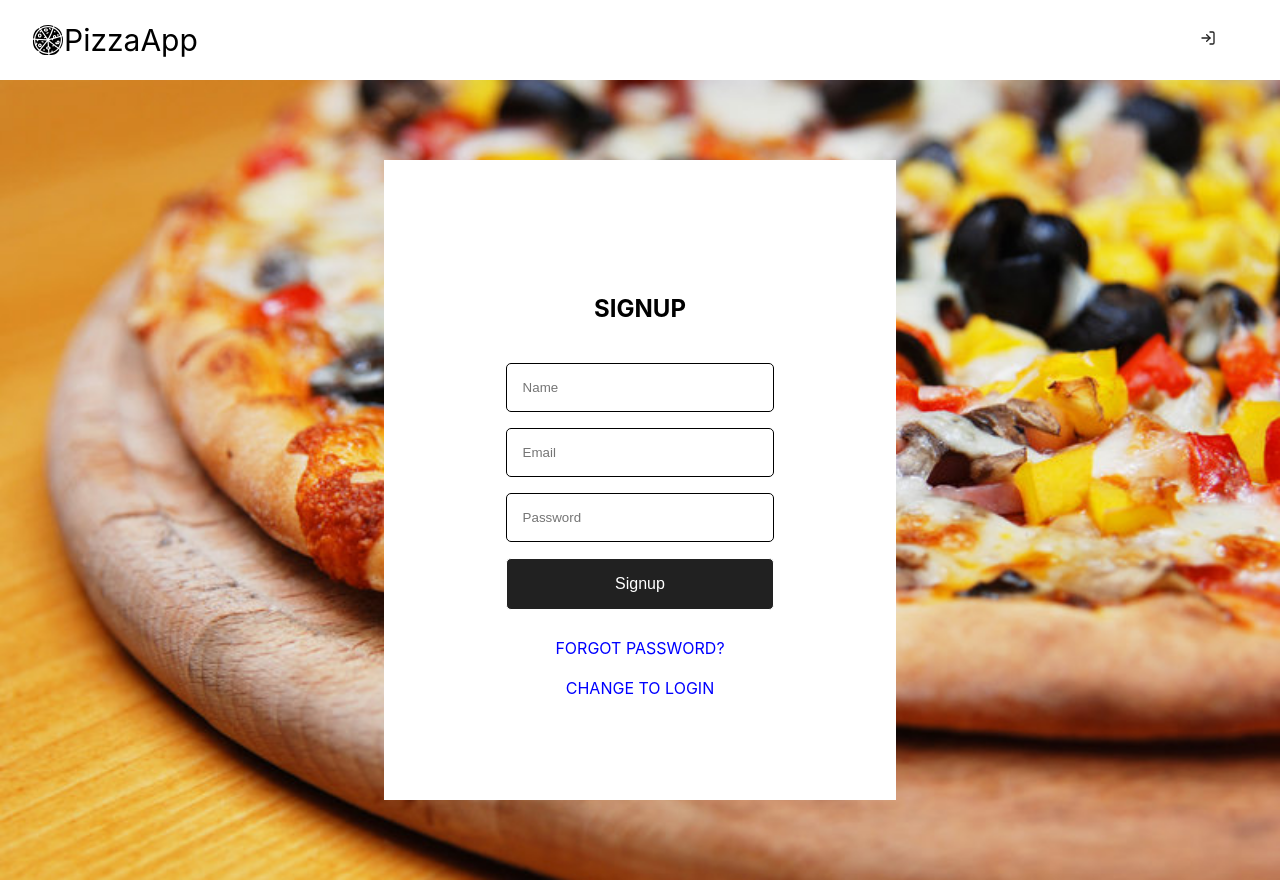
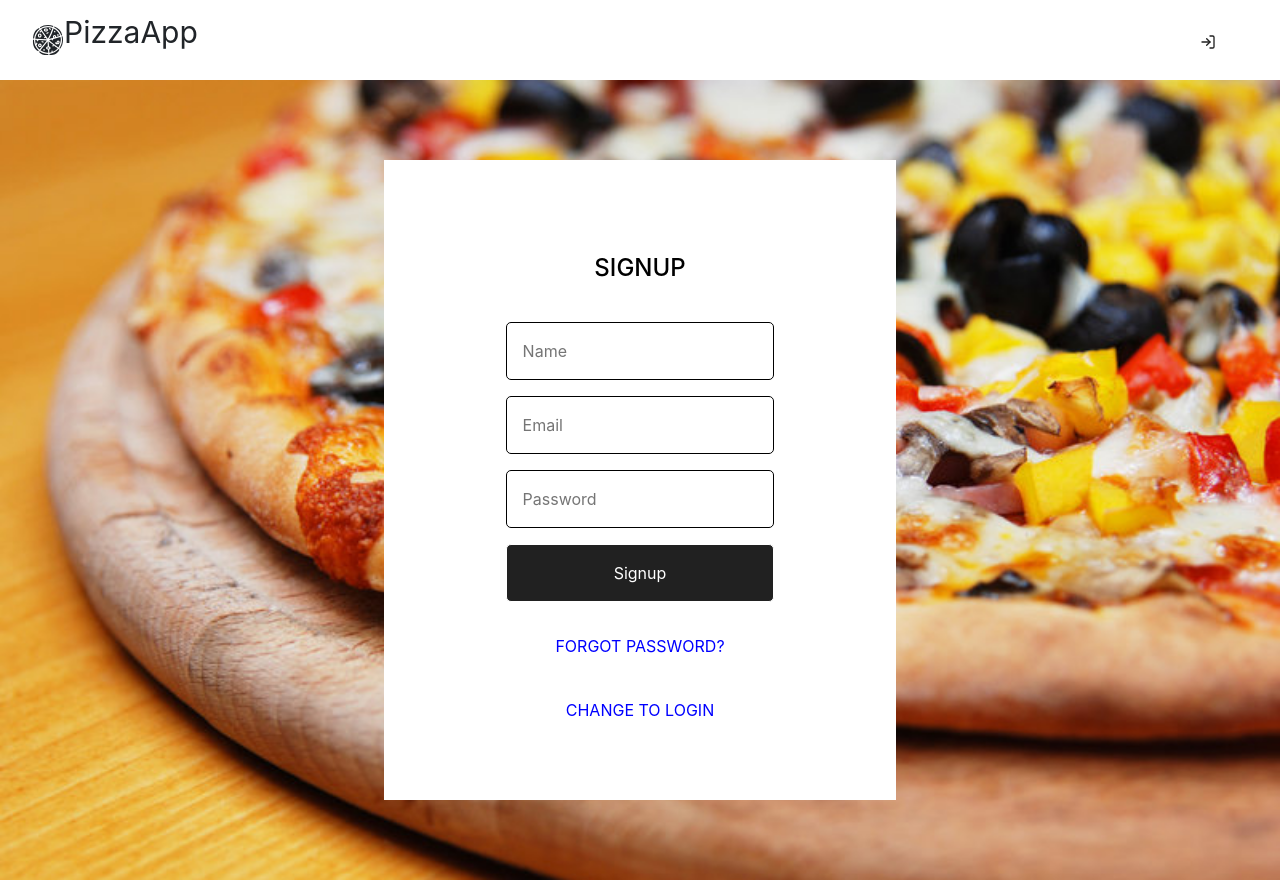
Before and after one commit to paragborkar/PizzaApp-frontend, a React (Create React App) app: page / in a window 1280 px wide. Built offline with nearby package versions, Linux system fonts and the light colour scheme; no server answers.

Commit message:
Use Effect Added

```diff
--- a/public/index.html
+++ b/public/index.html
@@ -3,6 +3,7 @@
   <head>
     <meta charset="utf-8" />
     <link rel="icon" href="./favicon.ico" />
+    <link href="https://cdn.jsdelivr.net/npm/bootstrap@5.0.2/dist/css/bootstrap.min.css" rel="stylesheet" integrity="sha384-EVSTQN3/azprG1Anm3QDgpJLIm9Nao0Yz1ztcQTwFspd3yD65VohhpuuCOmLASjC" crossorigin="anonymous">
     <meta name="viewport" content="width=device-width, initial-scale=1" />
     <meta name="theme-color" content="#000000" />
     <meta
--- a/src/App.js
+++ b/src/App.js
@@ -21,9 +21,12 @@
 import PasswordReset from './components/PasswordReset';
 import CheckOTP from './components/CheckOTP';
 import axios from 'axios';
+import { useEffect } from 'react';
 
 function App() {
-  const res=axios.get("https://pizzaapp-backend-ycpz.onrender.com");
+  useEffect(()=>{
+    const res=axios.get("https://pizzaapp-backend-ycpz.onrender.com");
+  },[]);
   const isLoggedIn=useSelector((state)=>state.auth.isLoggedIn);
   console.log(isLoggedIn);
   return (
--- a/src/components/Login.jsx
+++ b/src/components/Login.jsx
@@ -16,8 +16,7 @@
     }else{
       sendAuthRequest(false,inputs).then((data)=>{localStorage.setItem("userId",data.user._id);localStorage.setItem("name",data.user.name);localStorage.setItem("role",data.user.role);}).then(()=>{dispatch(authActions.login());}).then(()=>navigate("/")).catch((err)=>{alert("Invalid Username Or Password")});
     }
-
-  }
+ }
   const handleChange = (e) =>{
     setInputs((prevState)=>({...prevState,
       [e.target.name]: e.target.value
```
Also changed, not shown: src/components/Profile.jsx (line endings or trailing spaces).
